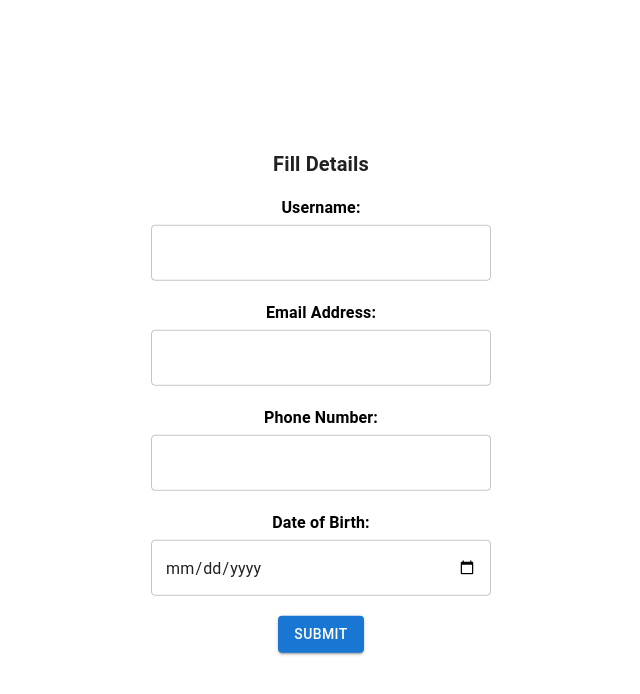
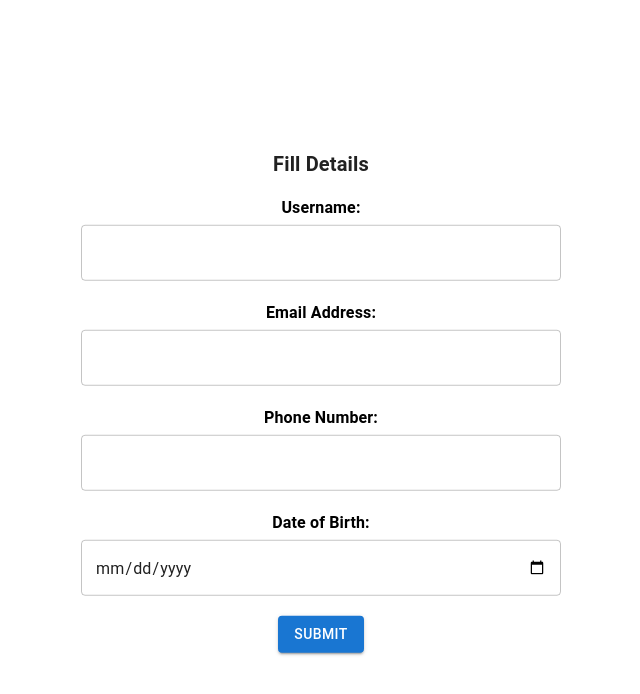
Before and after one commit to Sourav-Basak13/xmodal, a React (Create React App) app: page / in a window 1280 px wide. Both pictures are taken after a click on the button "OPEN FORM". Shown: the top 694 px of the page, without its empty margins (319-959 px from the left). Built offline with nearby package versions, Linux system fonts and the light colour scheme.

Commit message:
completed xmodal

```diff
--- a/src/ui/CustomModal.tsx
+++ b/src/ui/CustomModal.tsx
@@ -1,18 +1,11 @@
-// CustomModal.tsx
-import React, { useEffect, useRef } from "react";
-
-interface CustomModalProps {
-  open: boolean;
-  onClose: () => void;
-  children: React.ReactNode;
-}
+import { PropsWithChildren, useEffect, useRef } from "react";
 
 export default function CustomModal({
   open,
   onClose,
   children,
-}: CustomModalProps) {
-  const modalRef = useRef<HTMLDivElement>(null);
+}: PropsWithChildren<{ open: boolean; onClose: () => void }>) {
+  const modalRef = useRef<HTMLDivElement | null>(null);
 
   useEffect(() => {
     function handleClickOutside(e: MouseEvent) {
@@ -28,7 +21,7 @@ export default function CustomModal({
     };
   }, [open, onClose]);
 
-  if (!open) return null; // ❗ modal removed from DOM entirely
+  if (!open) return null; // instantly removed from DOM
 
   return (
     <div
@@ -38,11 +31,11 @@ export default function CustomModal({
         left: 0,
         width: "100%",
         height: "100%",
-        zIndex: 9999,
       }}
     >
       <div
         ref={modalRef}
+        className="modal"
         style={{
           position: "absolute",
           top: "50%",
@@ -51,8 +44,6 @@ export default function CustomModal({
           background: "#fff",
           padding: "20px",
           borderRadius: "8px",
-          maxWidth: "500px",
-          width: "100%",
         }}
       >
         {children}
```
